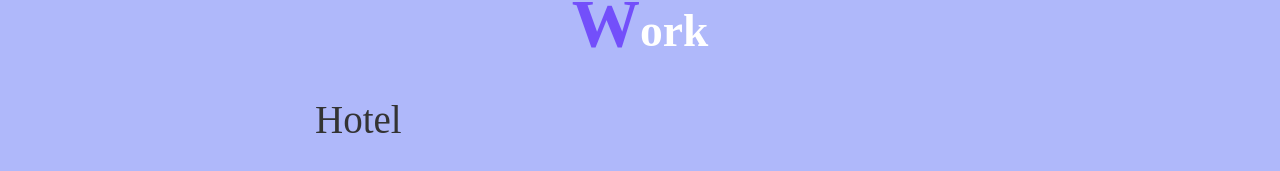
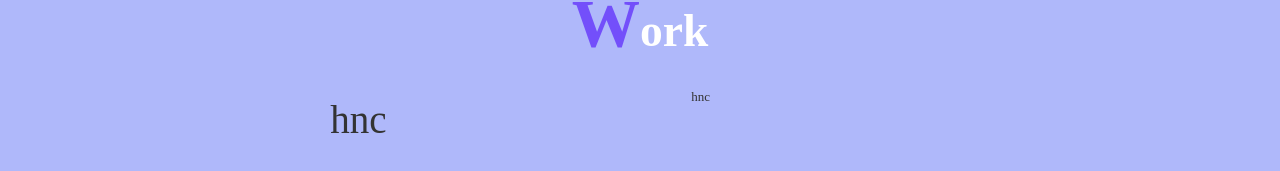
Before and after one commit to Lee-JHaa/lee-jhaa.github.io, a plain HTML site: page index.html in a window 1280 px wide. Shown: the part 2528-2699 px from the top of the page. Drawn offline with nearby package versions, Linux system fonts and the light colour scheme.

Commit message:
Update index.html

```diff
--- a/index.html
+++ b/index.html
@@ -97,12 +97,14 @@
 			<div class="content">
 				<div class="left">
 					<ul>
-						<li><a href="#">Hotel</a></li>
+						<li><a href="https://lee-jhaa.github.io/hnc/">hnc</a></li>
 					</ul>
 				</div>
 
 				<div class="right">
-
+					<ul>
+						<li><a href="https://lee-jhaa.github.io/hnc/">hnc</a></li>
+					</ul>
 				</div>
 			</div>
 		</section>
```
